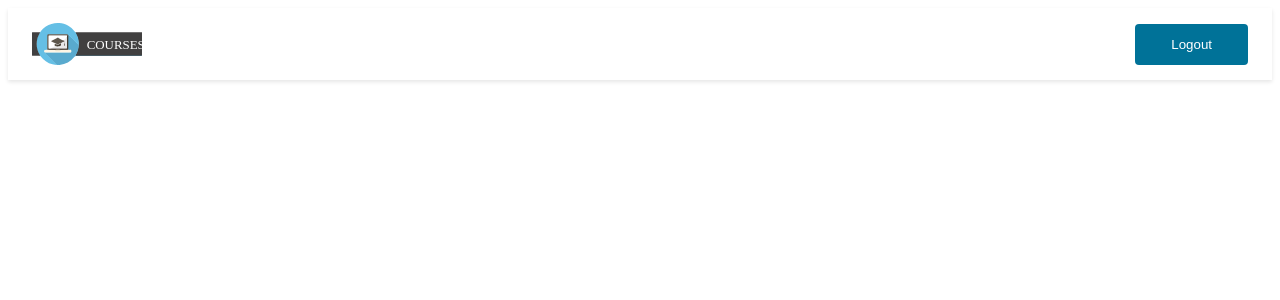
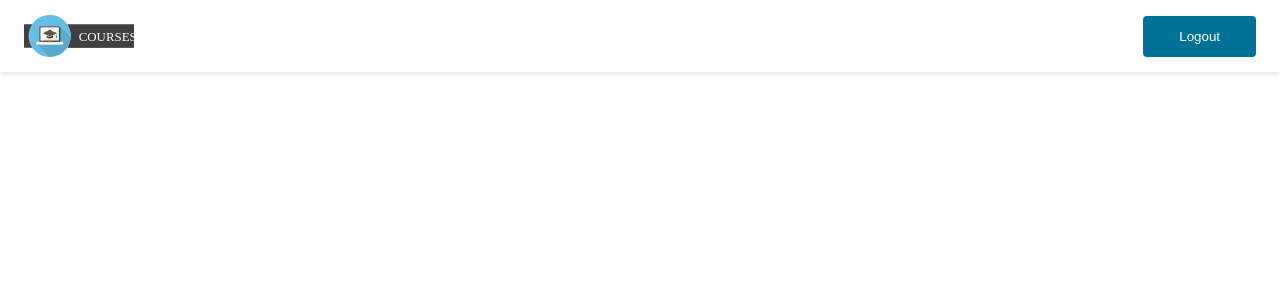
Before and after one commit to FreeFallRush/courses-app, a React (Vite) app: page / in a window 1280 px wide. Shown: the top 300 px of the page. Built offline with nearby package versions, Linux system fonts and the light colour scheme.

Commit message:
Added App.css with imported font and body styles
Imported styles in App.tsx

```diff
--- /dev/null
+++ b/src/App.css
@@ -0,0 +1,8 @@
+@import url("https://fonts.googleapis.com/css2?family=Open+Sans:ital,wght@0,300..800;1,300..800&display=swap");
+
+body {
+    margin: 0;
+    padding: 0;
+    box-sizing: border-box;
+    font-family: "Open Sans", sans-serif;
+}
--- a/src/App.tsx
+++ b/src/App.tsx
@@ -1,4 +1,5 @@
 import Header from "./components/Header/Header";
+import "./App.css";
 
 function App() {
     return (
```
